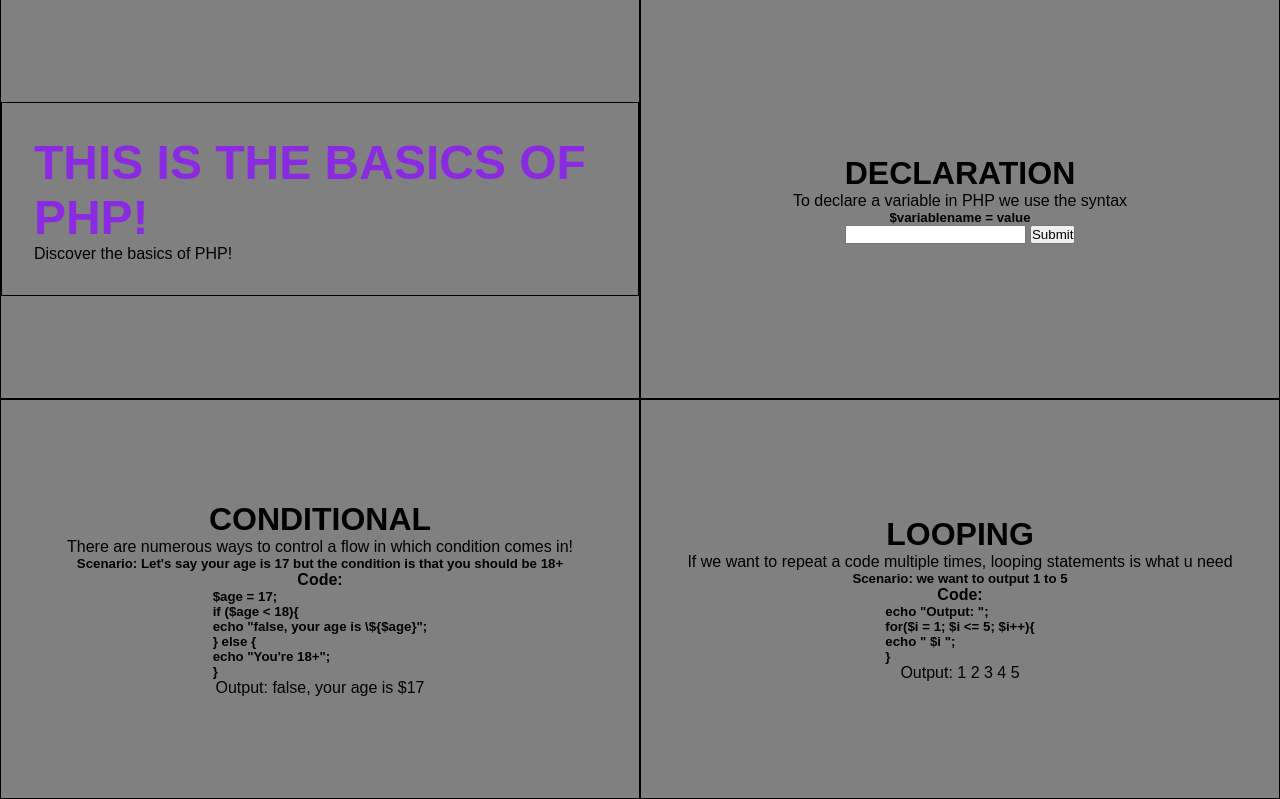
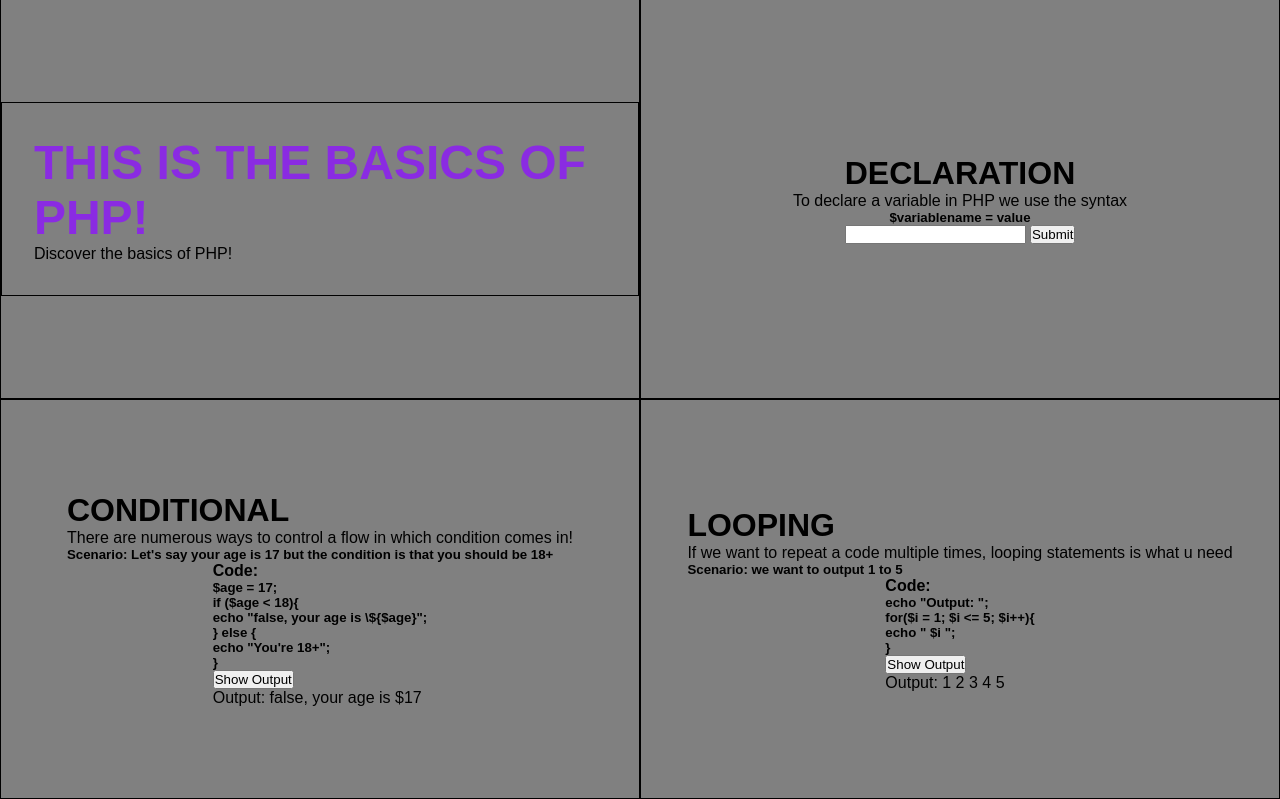
Before and after one commit to lutherdev/AD-Task-2, a PHP site: page /page/index.php in a window 1280 px wide. Shown: the part 101-900 px from the top of the page. Run offline with PHP 8.4, Linux system fonts and the light colour scheme.

Commit message:
feat (tutorial page): added div boxes and buttons for output, also added TODO

```diff
--- a/page/index.php
+++ b/page/index.php
@@ -37,9 +37,12 @@
                 ?>
             </div>
             <div class="box">
+                <div class="textbox">
                     <h1>CONDITIONAL</h1>
                     <p>There are numerous ways to control a flow in which condition comes in!</p>
                     <h5>Scenario: Let's say your age is 17 but the condition is that you should be 18+</h5>
+                </div>
+                <div class="codebox">
                     <h4>Code:</h4>
                     <h5>$age = 17;<br>
                     if ($age < 18){<br>
@@ -48,6 +51,9 @@
                         echo "You're 18+";<br>
                     }
                     </h5>
+                    <!--TODO: Create a javascript function for the button showOutputBox -->
+                    <button onclick="">Show Output</button>
+                    <div id="outputBox" >
                         <?php
                         $age = 17;
                         if ($age < 18){
@@ -56,16 +62,16 @@
                             echo "Output: You're 18+";
                         }
                         ?>
-                <!--<form action="index.php" method="POST">
-                    <input type="text" name="userna">
-                    <button type="submit">Submit</button>
-                </form>
-                -->
+                    </div>
+                </div>
             </div>
             <div class="box">
+                <div class="textbox">
                     <h1>LOOPING</h1>
                     <p>If we want to repeat a code multiple times, looping statements is what u need</p>
                     <h5>Scenario: we want to output 1 to 5</h5>
+                </div>
+                <div class="codebox">
                     <h4>Code:</h4>
                     <h5>
                     echo "Output: ";<br>
@@ -73,22 +79,18 @@
                         echo " $i ";<br>
                     }
                     </h5>
+                    <!--TODO: Create a javascript function for the button showOutputBox -->
+                    <button onclick="">Show Output</button>
+                    <div id="outputBox">
                         <?php
                         echo "Output: ";
                         for($i = 1; $i <= 5; $i++){
-
                             echo " $i ";
                         }
                         ?>
-
-                <!--<form action="index.php" method="POST">
-                    <input type="text" name="userna">
-                    <button type="submit">Submit</button>
-                </form>
-                -->
                     </div>
-
-
+                </div>
+            </div>
         </div>
     </div>
 </body>
```
Lines whose indentation alone changed are shown as unchanged.
